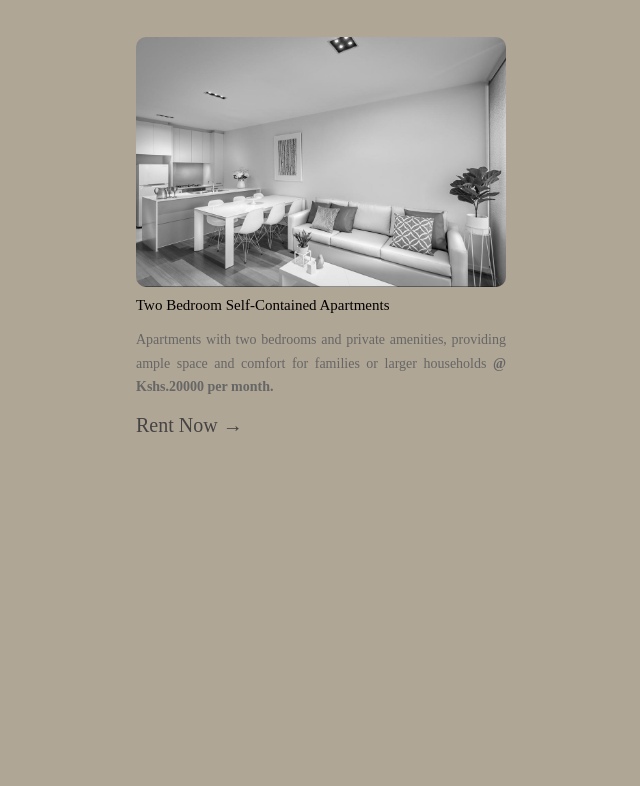
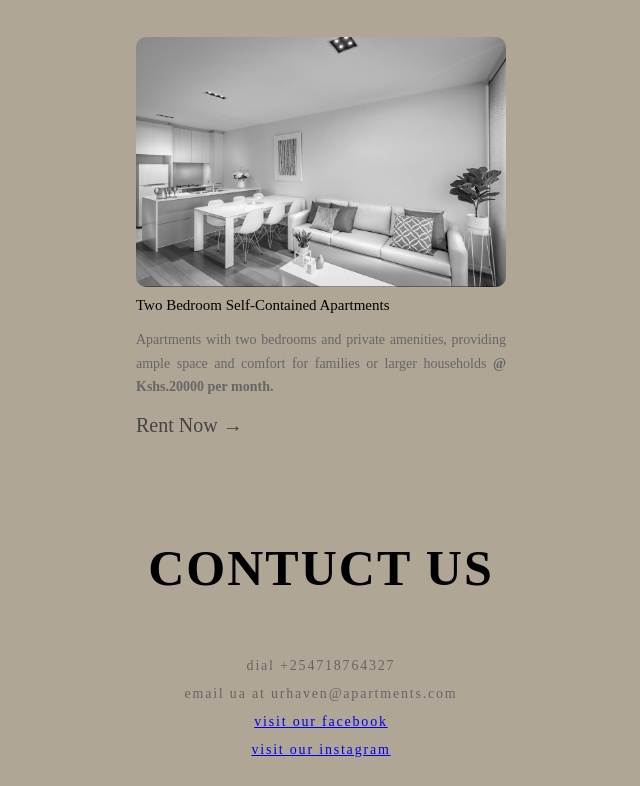
Before and after one commit to WeBstwr/Urban-Haven-Apartments, a website built with Vite: page index.html in a window 1280 px wide. Shown: the part 3148-3934 px from the top of the page, without its empty margins (319-959 px from the left). Before the commit the page ends 3653 px from the top, so only its background shows below. Built offline with nearby package versions, Linux system fonts and the light colour scheme.

Commit message:
update the contact section

```diff
--- a/index.html
+++ b/index.html
@@ -148,6 +148,23 @@
           <a href="" class="space-item-cta">rent now &rarr;</a>
         </div>
 
+
+        </section>
+
+        <section class="contact" id="contact">
+          <div class="contact-textbox">
+            <div class="title">
+              <!-- <h3 class="title-subtitle">u.b.h</h3> -->
+              <h2 class="title-maintitle">contuct us</h2>
+            </div>
+            <p class="about-text">dial +254718764327<br>
+              email ua at urhaven@apartments.com<br>
+              <a href="#contact" class="contact-cta">visit our facebook</a> <br>
+              <a href="#contact" class="contact-cta">visit our instagram</a>
+            </p>
+          </div>
+
+
       </div>
     </section>
 
```
